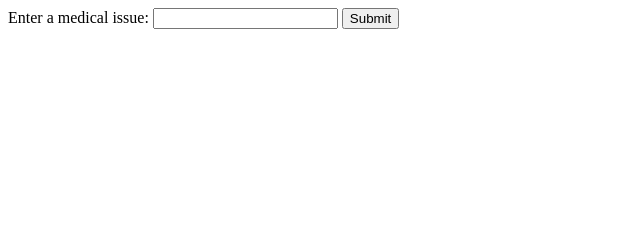
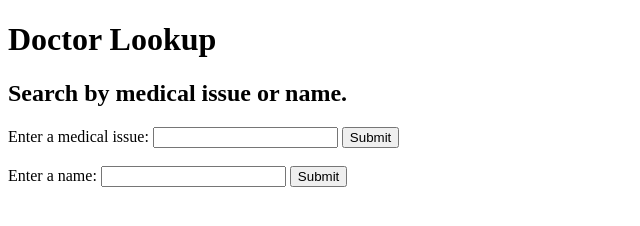
Before and after one commit to Edgarcho/DoctorLookup, a website: page index.html in a window 1280 px wide. Shown: the whole page, without its empty margins (0-640 px from the left). Drawn offline with Linux system fonts and the light colour scheme.

Commit message:
Add name form to index.html

```diff
--- a/index.html
+++ b/index.html
@@ -5,10 +5,17 @@
     <title>Doctor Lookup</title>
   </head>
   <body>
+    <h1>Doctor Lookup</h1>
+    <h2>Search by medical issue or name.</h2>
     <form id="lookup-form">
       <label for="issue">Enter a medical issue:</label>
       <input id="medical" type="text">
       <button type="submit">Submit</button>
+    </form></br>
+    <form id="lookup-by-name-form">
+      <label for="doctorName">Enter a name:</label>
+      <input id="name" type="text">
+      <button typr="submit">Submit</button>
     </form>
     <div id="result">
     </div>
```
